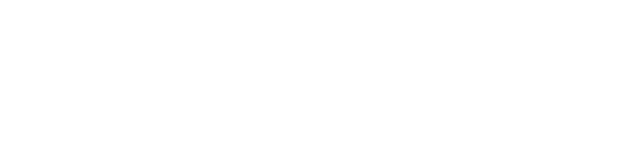
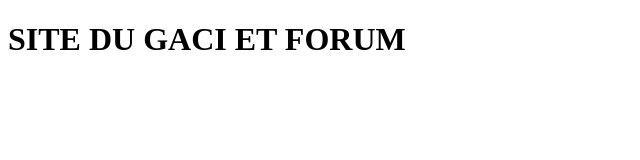
Before and after one commit to victoiremupikano/gaci-seminaire-outils-dev, a plain HTML site: page index.html in a window 1280 px wide. Shown: the whole page, without its empty margins (0-640 px from the left). Drawn offline with Linux system fonts and the light colour scheme.

Commit message:
modification du h1

```diff
--- a/index.html
+++ b/index.html
@@ -4,6 +4,7 @@
     <meta charset="UTF-8">
     <meta name="viewport" content="width=device-width, initial-scale=1.0">
     <title>Document</title>
+    <h1>SITE DU GACI ET FORUM</h1>
 </head>
 <body>
 
```
